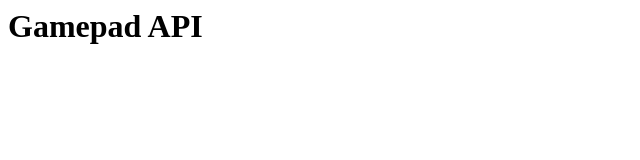
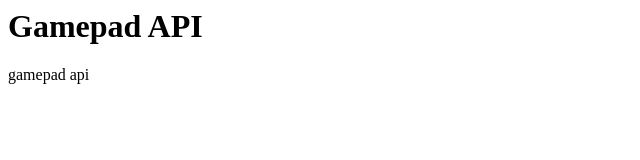
Before and after one commit to dvberkel/gamepad-api-example, a plain HTML site: page index.html in a window 1280 px wide. Shown: the full height of the page, 0-640 px from the left. Drawn offline with Linux system fonts and the light colour scheme.

Commit message:
incorporate javascript

```diff
--- a/index.html
+++ b/index.html
@@ -6,5 +6,6 @@
   </head>
   <body>
     <h1>Gamepad API</h1>
+    <script src="js/gamepad.js"/></script>
   </body>
 </html>
--- /dev/null
+++ b/js/gamepad.js
@@ -0,0 +1,7 @@
+(function(window, document){
+    var body = document.getElementsByTagName('body')[0];
+
+    var paragraph = document.createElement('p');
+    paragraph.textContent = 'gamepad api';
+    body.appendChild(paragraph);
+})(window, document);
```
